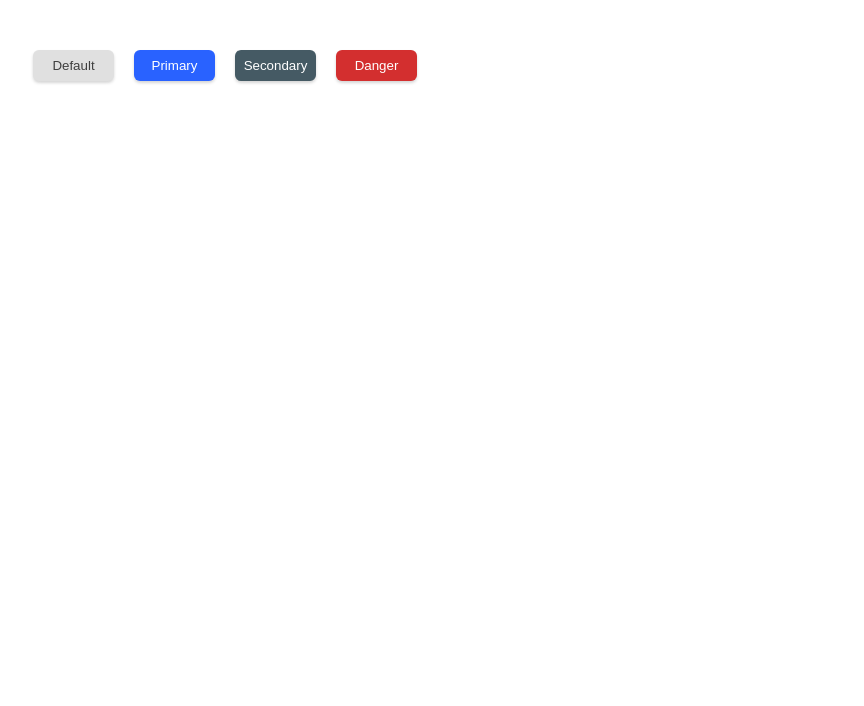
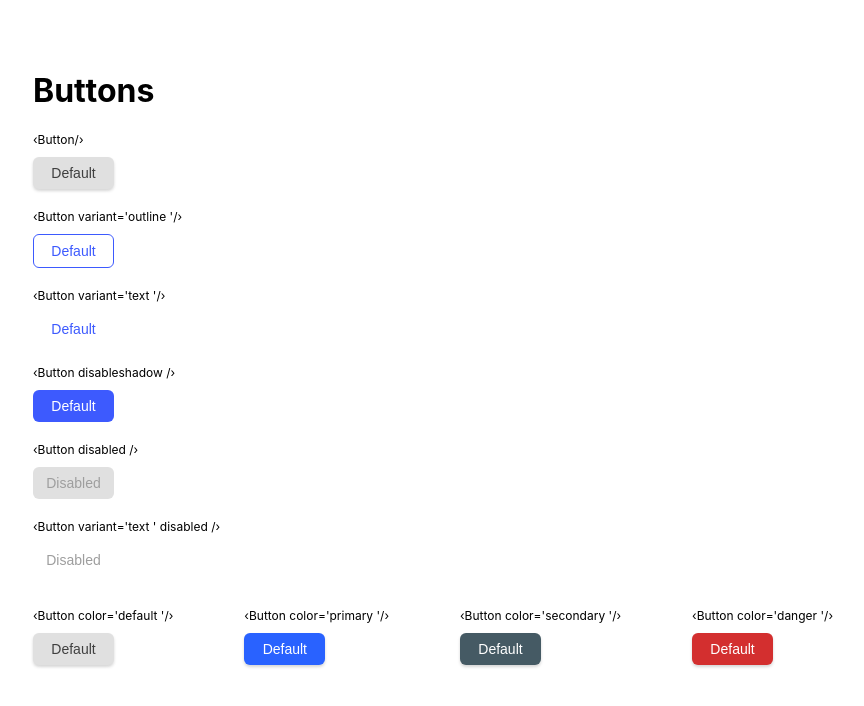
Before and after one commit to VKozhura/button-input-components, a React (Create React App) app: page / in a window 1280 px wide. Shown: the top 706 px of the page, without its empty margins (17-881 px from the left). Built offline with nearby package versions, Linux system fonts and the light colour scheme.

Commit message:
компонент Button c динамическим изменением classname

```diff
--- a/package.json
+++ b/package.json
@@ -6,6 +6,7 @@
     "@testing-library/jest-dom": "^5.16.2",
     "@testing-library/react": "^12.1.2",
     "@testing-library/user-event": "^13.5.0",
+    "classnames": "^2.3.1",
     "react": "^17.0.2",
     "react-dom": "^17.0.2",
     "react-scripts": "5.0.0",
--- a/src/App.css
+++ b/src/App.css
@@ -1,5 +1,114 @@
 .wrapper {
 	padding: 50px;
+	margin: 0 auto;
+}
+
+.color-wrapper {
+	width: 800px;
 	display: flex;
-	align-items: center;
+	justify-content: space-between;
 }
+
+.title {
+	font-size: 12px;
+	margin-bottom: 10px;
+}
+
+.btn,
+.btn-default {
+	display: block;
+	min-width: 81px;
+	padding: 8px;
+	margin-bottom: 20px;
+	cursor: pointer;
+	font-size: 14px;
+	text-align: center;
+	border: none;
+	border-radius: 6px;
+	color: #3f3f3f;
+	background-color: #e0e0e0;
+	box-shadow: 0px 2px 3px rgba(51, 51, 51, 0.2);
+}
+
+.btn:hover,
+.btn:focus {
+	background-color: #aeaeae;
+}
+
+.btn:disabled {
+	color: #9e9e9e;
+	box-shadow: none;
+	cursor: not-allowed;
+	background-color: #e0e0e0;
+}
+
+.btn-outline {
+	color: #3d5afe;
+	background-color: #ffffff;
+	border: 1px solid #3d5afe;
+	box-shadow: none;
+}
+
+.btn-outline:focus,
+.btn-outline:hover {
+	background-color: rgba(41, 98, 255, 0.1);
+}
+
+.btn-text {
+	color: #3d5afe;
+	background-color: #ffffff;
+	box-shadow: none;
+}
+
+.btn-text:focus,
+.btn-text:hover {
+	background-color: rgba(41, 98, 255, 0.1);
+}
+
+.btn-text:disabled {
+	color: #9e9e9e;
+	box-shadow: none;
+	cursor: not-allowed;
+	background-color: #ffffff;
+}
+
+.btn-no-shadow {
+	box-shadow: none;
+	background-color: #3d5afe;
+	color: #ffffff;
+}
+
+.btn-no-shadow:focus,
+.btn-no-shadow:hover {
+	background-color: #0039cb;
+}
+
+.btn-primary {
+	background-color: #2962ff;
+	color: #ffffff;
+}
+
+.btn-primary:focus,
+.btn-primary:hover {
+	background-color: #0039cb;
+}
+
+.btn-secondary {
+	background-color: #455a64;
+	color: #ffffff;
+}
+
+.btn-secondary:focus,
+.btn-secondary:hover {
+	background-color: #1c313a;
+}
+
+.btn-danger {
+	background-color: #d32f2f;
+	color: #ffffff;
+}
+
+.btn-danger:focus,
+.btn-danger:hover {
+	background-color: #9a0007;
+}
--- a/src/App.js
+++ b/src/App.js
@@ -1,13 +1,25 @@
 import "./App.css";
 import Button from "./components/Button";
+// import { Button } from "./components/Button.styled";
 
 function App() {
 	return (
 		<div className="wrapper">
-			<Button color="default">Default</Button>
-			<Button primary>Primary</Button>
-			<Button secondary>Secondary</Button>
-			<Button danger>Danger</Button>
+			<>
+				<h1>Buttons</h1>
+				<Button />
+				<Button variant="outline" />
+				<Button variant="text" />
+				<Button disableshadow />
+				<Button disabled />
+				<Button variant="text" disabled />
+				<div className="color-wrapper">
+					<Button color="default" />
+					<Button color="primary" />
+					<Button color="secondary" />
+					<Button color="danger" />
+				</div>
+			</>
 		</div>
 	);
 }
--- a/src/components/Button.js
+++ /dev/null
@@ -1,56 +0,0 @@
-import { css } from "styled-components";
-import styled from "styled-components";
-
-const Button = styled.button`
-	display: block;
-	min-width: 81px;
-	padding: 8px;
-	margin-right: 20px;
-	text-align: center;
-
-	color: #3f3f3f;
-	background-color: #e0e0e0;
-	&:hover,
-	:focus {
-		background-color: #aeaeae;
-	}
-
-	box-shadow: 0px 2px 3px rgba(51, 51, 51, 0.2);
-	border: none;
-	border-radius: 6px;
-
-	${(props) =>
-		props.primary &&
-		css`
-			color: #ffffff;
-			background-color: #2962ff;
-			&:hover,
-			:focus {
-				background-color: #0039cb;
-			}
-		`};
-
-	${(props) =>
-		props.secondary &&
-		css`
-			color: #ffffff;
-			background-color: #455a64;
-			&:hover,
-			:focus {
-				background-color: #1c313a;
-			}
-		`};
-
-	${(props) =>
-		props.danger &&
-		css`
-			color: #ffffff;
-			background-color: #d32f2f;
-			&:hover,
-			:focus {
-				background-color: #9a0007;
-			}
-		`};
-`;
-
-export default Button;
--- /dev/null
+++ b/src/components/Button.jsx
@@ -0,0 +1,27 @@
+import classNames from "classnames";
+
+const Button = ({ variant, disabled, disableshadow, color }) => {
+	const btnClass = classNames({
+		btn: true,
+		[`btn-${variant}`]: variant !== undefined,
+		"btn-no-shadow": disableshadow,
+		[`btn-${color}`]: color !== undefined,
+	});
+	return (
+		<div>
+			<p className="title">
+				&#8249;Button
+				{variant ? ` variant='${variant} '` : ""}
+				{disabled ? " disabled " : ""}
+				{disableshadow ? " disableshadow " : ""}
+				{color ? ` color='${color} '` : ""}
+				/&#8250;
+			</p>
+			<button className={btnClass} disabled={disabled}>
+				{disabled ? "Disabled" : "Default"}
+			</button>
+		</div>
+	);
+};
+
+export default Button;
```
Also changed, not shown: src/components/Button.styled.js (added, +66 -0 lines), src/logo.svg (deleted), 1 other file (tests, documents, lock files or other folders).
